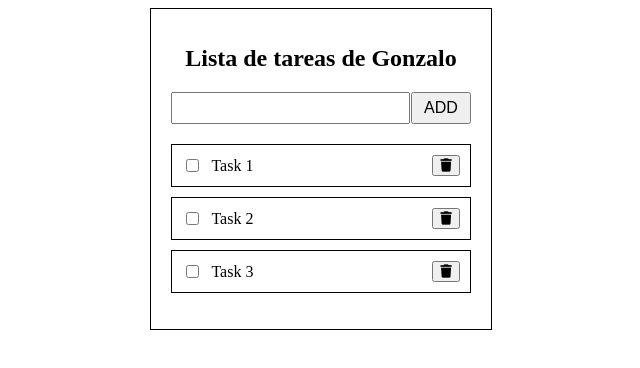
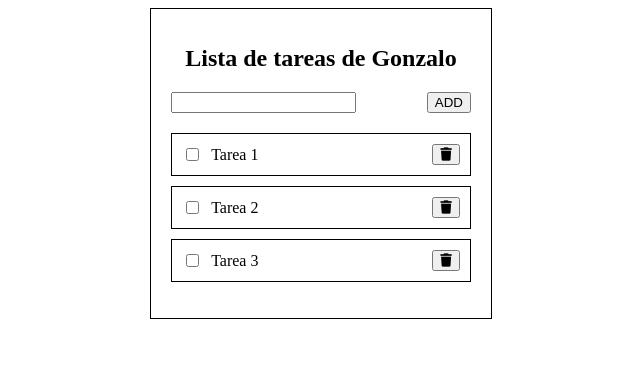
Before and after one commit to gonzaloLT/task-list-programacion-web, a React (Vite) app: page / in a window 1280 px wide. Shown: the top 368 px of the page, without its empty margins (319-959 px from the left). Built offline with nearby package versions, Linux system fonts and the light colour scheme.

Commit message:
Dividiendo en componentes

```diff
--- a/src/App.jsx
+++ b/src/App.jsx
@@ -1,32 +1,20 @@
 import './styles/App.css';
+import InputContainer from './components/inputContainer';
+import Title from './components/title';
+import Task from './components/task';
 
 function App() {
 
   return (
     <>
       <div className='container'>
-        <h1>Lista de tareas de Gonzalo</h1>
-        <div className='input-task'>
-          <input type="text" className='input-task-text'/>
-          <button className='input-task-button'>ADD</button>
-        </div>
+        <Title title={'Lista de tareas de Gonzalo'}></Title>
+        <InputContainer></InputContainer>
         <div className='task'>
             <ul className='lista-items'>
-              <li>
-                <input type="checkbox" />
-                <span>Task 1</span>
-                <button><i className="fa-solid fa-trash"></i></button>
-              </li>
-              <li>
-                <input type="checkbox" />
-                <span>Task 2</span>
-                <button><i className="fa-solid fa-trash"></i></button>
-              </li>
-              <li>
-                <input type="checkbox" />
-                <span>Task 3</span>
-                <button><i className="fa-solid fa-trash"></i></button>
-              </li>
+              <Task task={'Tarea 1'}></Task>
+              <Task task={'Tarea 2'}></Task>
+              <Task task={'Tarea 3'}></Task>
             </ul>
         </div>
       </div>
--- /dev/null
+++ b/src/components/button/index.jsx
@@ -0,0 +1,5 @@
+const Button = ({title}) =>{
+    return <button>{title}</button>;
+};
+
+export default Button;
--- /dev/null
+++ b/src/components/input/index.jsx
@@ -0,0 +1,9 @@
+import React from 'react'
+
+const Input = ({tipo}) => {
+  return (
+    <input type={tipo} />
+  )
+}
+
+export default Input;
--- /dev/null
+++ b/src/components/inputContainer/index.jsx
@@ -0,0 +1,14 @@
+import Button from "../button";
+import Input from "../input";
+
+const InputContainer = ()=>{
+    return (
+        <>
+            <div className="input-task">
+                <Input tipo={'text'}></Input>
+                <Button title ='ADD' clase={'input-task-button'}></Button>
+            </div>
+        </>)
+}
+
+export default InputContainer;
--- /dev/null
+++ b/src/components/task/index.jsx
@@ -0,0 +1,15 @@
+import React from 'react'
+import Input from '../input'
+import Button from '../button'
+
+function Task({task}) {
+  return (
+    <li>
+      <Input tipo={'checkbox'}></Input>
+      <span>{task}</span>
+      <Button title={<i className="fa-solid fa-trash"></i>}></Button>
+    </li>
+  )
+}
+
+export default Task
--- /dev/null
+++ b/src/components/title/index.jsx
@@ -0,0 +1,9 @@
+import React from 'react'
+
+function Title({title}) {
+  return (
+    <h1>{title}</h1>
+  )
+}
+
+export default Title
```
Also changed, not shown: src/components/button/button.css (added), src/components/inputContainer/input.css (added), src/components/task/task.css (added).
